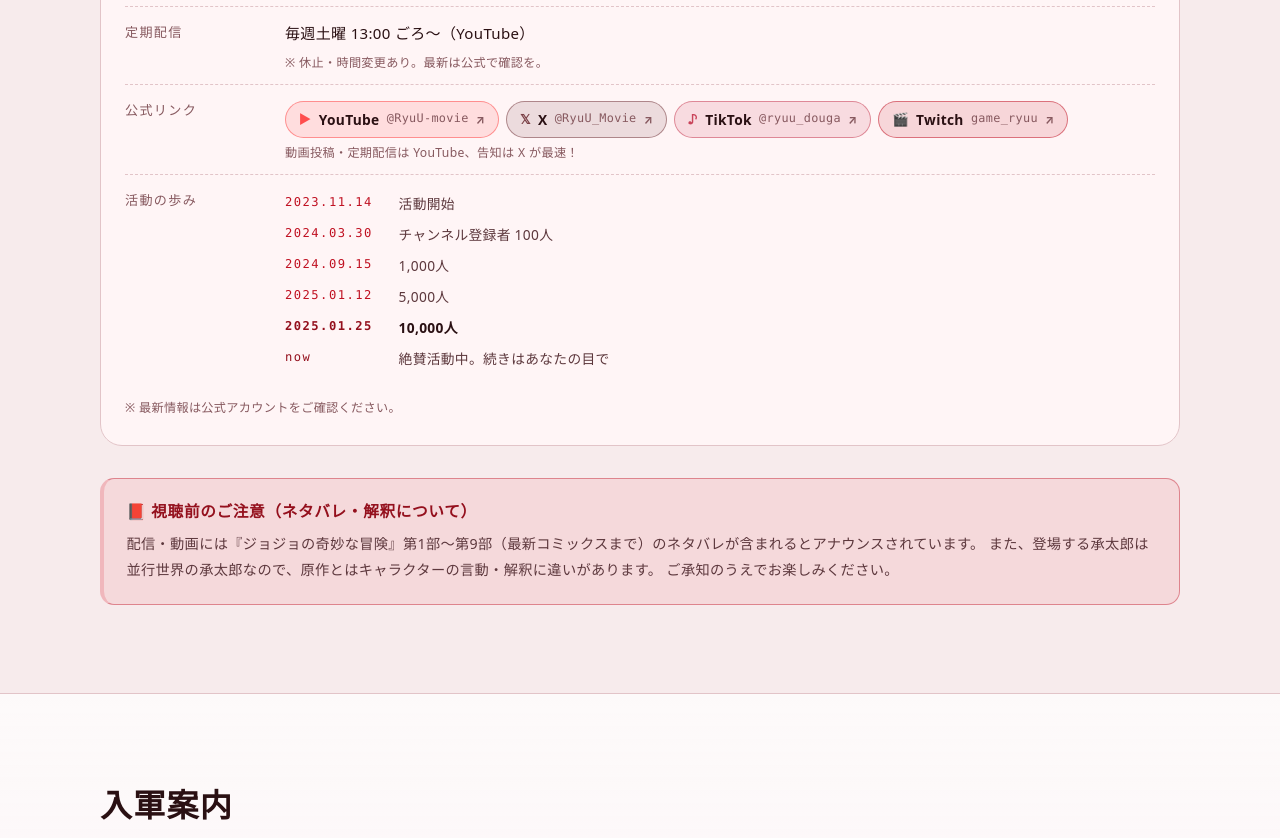
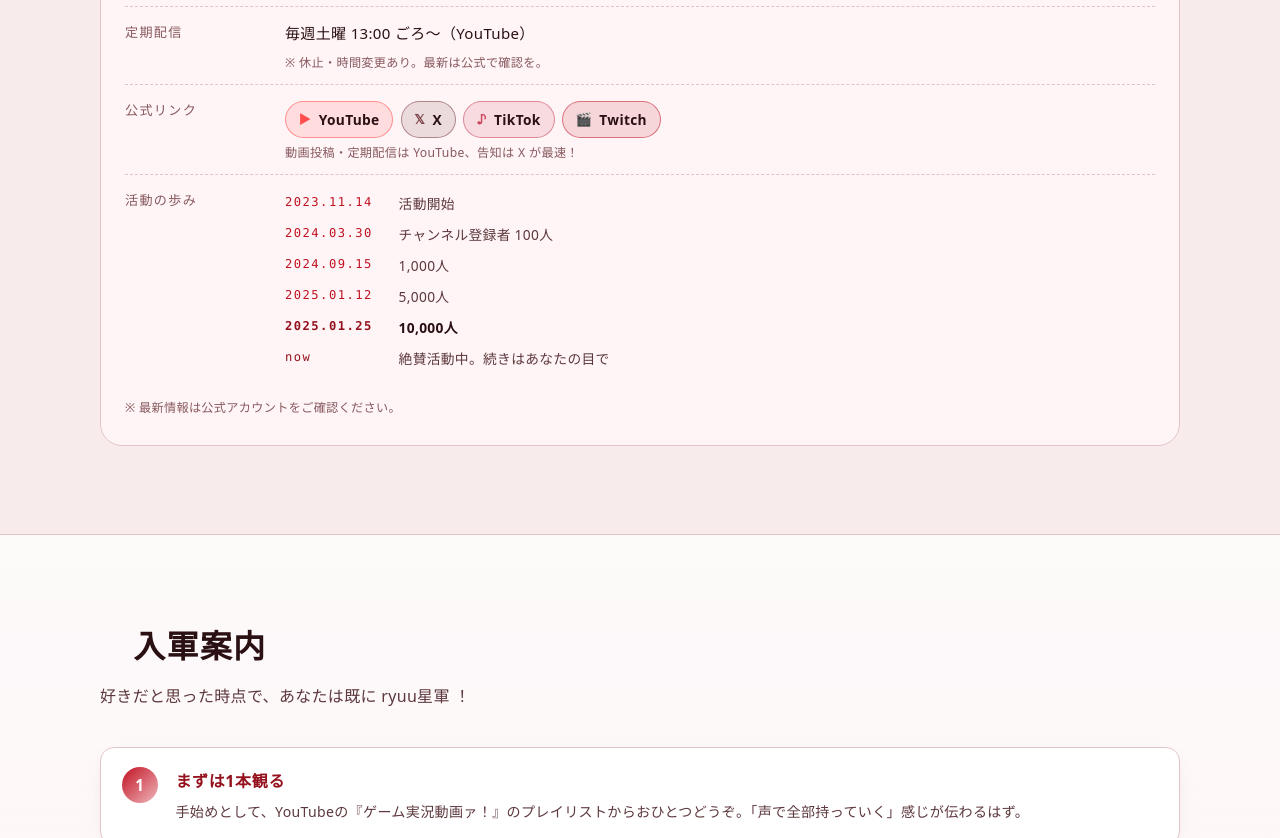
Before and after one commit to chr2808480/supporting_ryuu_movie, a plain HTML site: page index.html in a window 1280 px wide. Shown: the part 1595-2433 px from the top of the page. Drawn offline with Linux system fonts and the light colour scheme.

Commit message:
Add extra space before section titles in index.html

```diff
--- a/index.html
+++ b/index.html
@@ -82,7 +82,7 @@
   <!-- ============ ABOUT ============ -->
   <section id="about" class="section">
     <div class="wrap">
-      <h2 class="section-title">RyuUさんとは</h2>
+      <h2 class="section-title">　RyuUさんとは</h2>
       <p class="section-lead">
         「一般人の空条承太郎」を名乗る声真似配信者。承太郎の声真似を軸に、ゲーム実況・ゲーム配信・歌ってみたまで手広く活動しています。
       </p>
@@ -107,7 +107,7 @@
 
       <!-- ===== プロフィール早見表（公式リンク・活動の歩みを統合） ===== -->
       <div class="profile-block" id="profile">
-        <h3 class="mini-title">プロフィール早見表</h3>
+        <h3 class="mini-title">　プロフィール早見表</h3>
         <dl class="datalist">
           <div><dt>名前</dt><dd>RyuU（りゅう）</dd></div>
           <div><dt>肩書き</dt><dd>声真似太郎 ／ 一般人の空条承太郎</dd></div>
@@ -122,22 +122,22 @@
               <ul class="link-inline">
                 <li>
                   <a class="is-yt" href="https://www.youtube.com/@RyuU-movie" target="_blank" rel="noopener">
-                    <span class="li-ico" aria-hidden="true">▶</span>YouTube<span class="handle">@RyuU-movie</span><span class="li-arrow" aria-hidden="true">↗</span>
+                    <span class="li-ico" aria-hidden="true">▶</span>YouTube
                   </a>
                 </li>
                 <li>
                   <a class="is-x" href="https://x.com/RyuU_Movie" target="_blank" rel="noopener">
-                    <span class="li-ico" aria-hidden="true">𝕏</span>X<span class="handle">@RyuU_Movie</span><span class="li-arrow" aria-hidden="true">↗</span>
+                    <span class="li-ico" aria-hidden="true">𝕏</span>X
                   </a>
                 </li>
                 <li>
                   <a class="is-tt" href="https://www.tiktok.com/@ryuu_douga" target="_blank" rel="noopener">
-                    <span class="li-ico" aria-hidden="true">♪</span>TikTok<span class="handle">@ryuu_douga</span><span class="li-arrow" aria-hidden="true">↗</span>
+                    <span class="li-ico" aria-hidden="true">♪</span>TikTok
                   </a>
                 </li>
                 <li>
                   <a class="is-tw" href="https://www.twitch.tv/game_ryuu" target="_blank" rel="noopener">
-                    <span class="li-ico" aria-hidden="true">🎬</span>Twitch<span class="handle">game_ryuu</span><span class="li-arrow" aria-hidden="true">↗</span>
+                    <span class="li-ico" aria-hidden="true">🎬</span>Twitch
                   </a>
                 </li>
               </ul>
@@ -161,14 +161,6 @@
         </dl>
         <p class="fineprint">※ 最新情報は公式アカウントをご確認ください。</p>
       </div>
-
-      <div class="notice notice-spoiler">
-        <h3 class="notice-title">📕 視聴前のご注意（ネタバレ・解釈について）</h3>
-        <p>
-          配信・動画には『ジョジョの奇妙な冒険』第1部〜第9部（最新コミックスまで）のネタバレが含まれるとアナウンスされています。
-          また、登場する承太郎は並行世界の承太郎なので、原作とはキャラクターの言動・解釈に違いがあります。
-          ご承知のうえでお楽しみください。
-        </p>
       </div>
     </div>
   </section>
@@ -176,7 +168,7 @@
   <!-- ============ JOIN ============ -->
   <section id="join" class="section section-alt">
     <div class="wrap">
-      <h2 class="section-title">入軍案内</h2>
+      <h2 class="section-title">　入軍案内</h2>
       <p class="section-lead">好きだと思った時点で、あなたは既に ryuu星軍 ！</p>
 
       <ol class="steps">
@@ -216,7 +208,7 @@
   <!-- ============ MANNERS ============ -->
   <section id="manners" class="section">
     <div class="wrap">
-      <h2 class="section-title">軍の作法</h2>
+      <h2 class="section-title">　軍の作法</h2>
       <p class="section-lead">推しを守るもの、それはファンの振る舞い。楽しく応援するための、ゆるい約束ごと一覧。</p>
 
       <div class="grid grid-2">
@@ -252,7 +244,7 @@
       <div class="compact-grid">
 
         <div id="faq">
-          <h2 class="section-title is-sm">よくある質問</h2>
+          <h2 class="section-title is-sm">　よくある質問</h2>
           <div class="faq is-sm">
             <details>
               <summary>どこから観ればいいですか？</summary>
```
